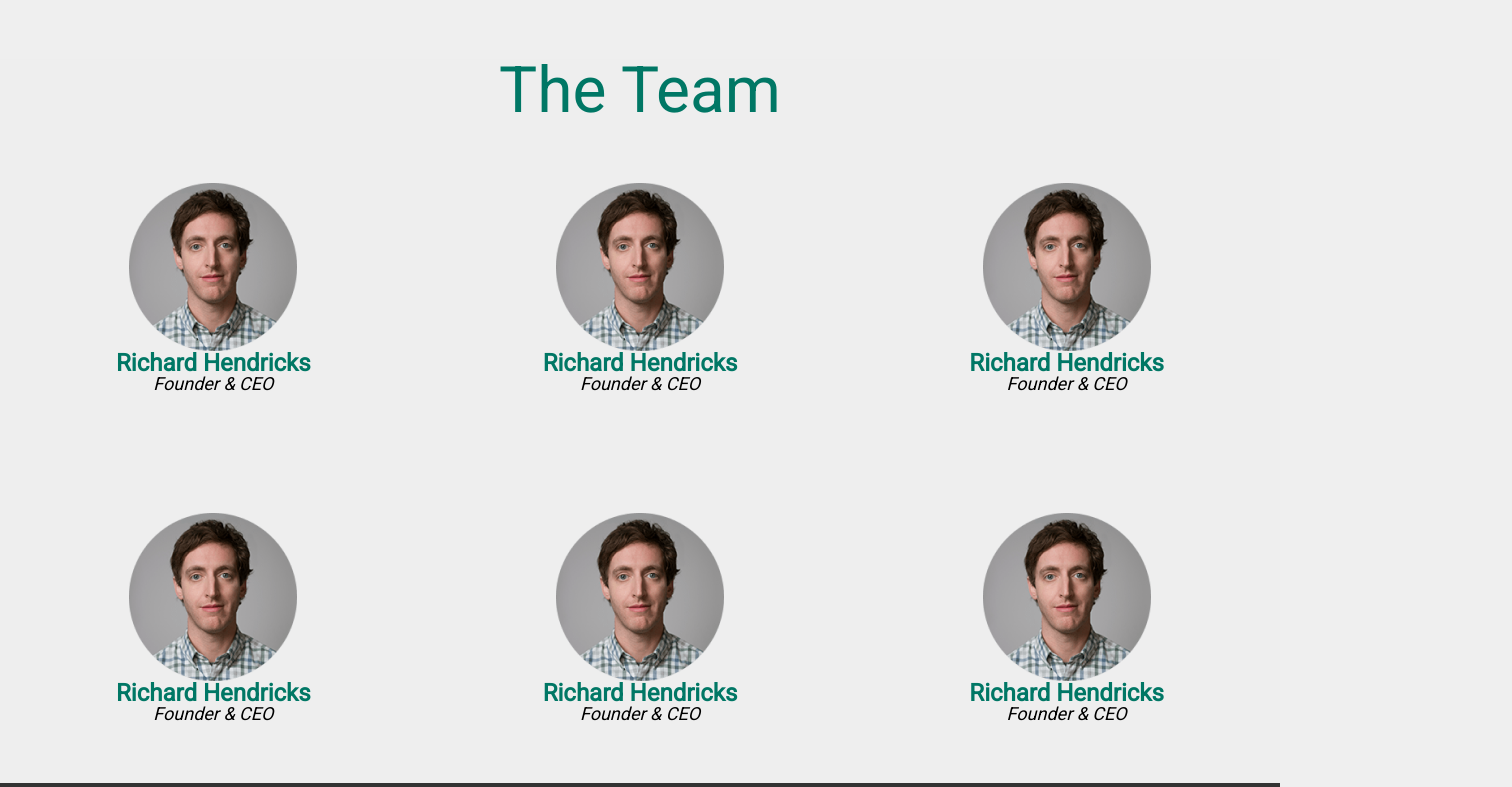
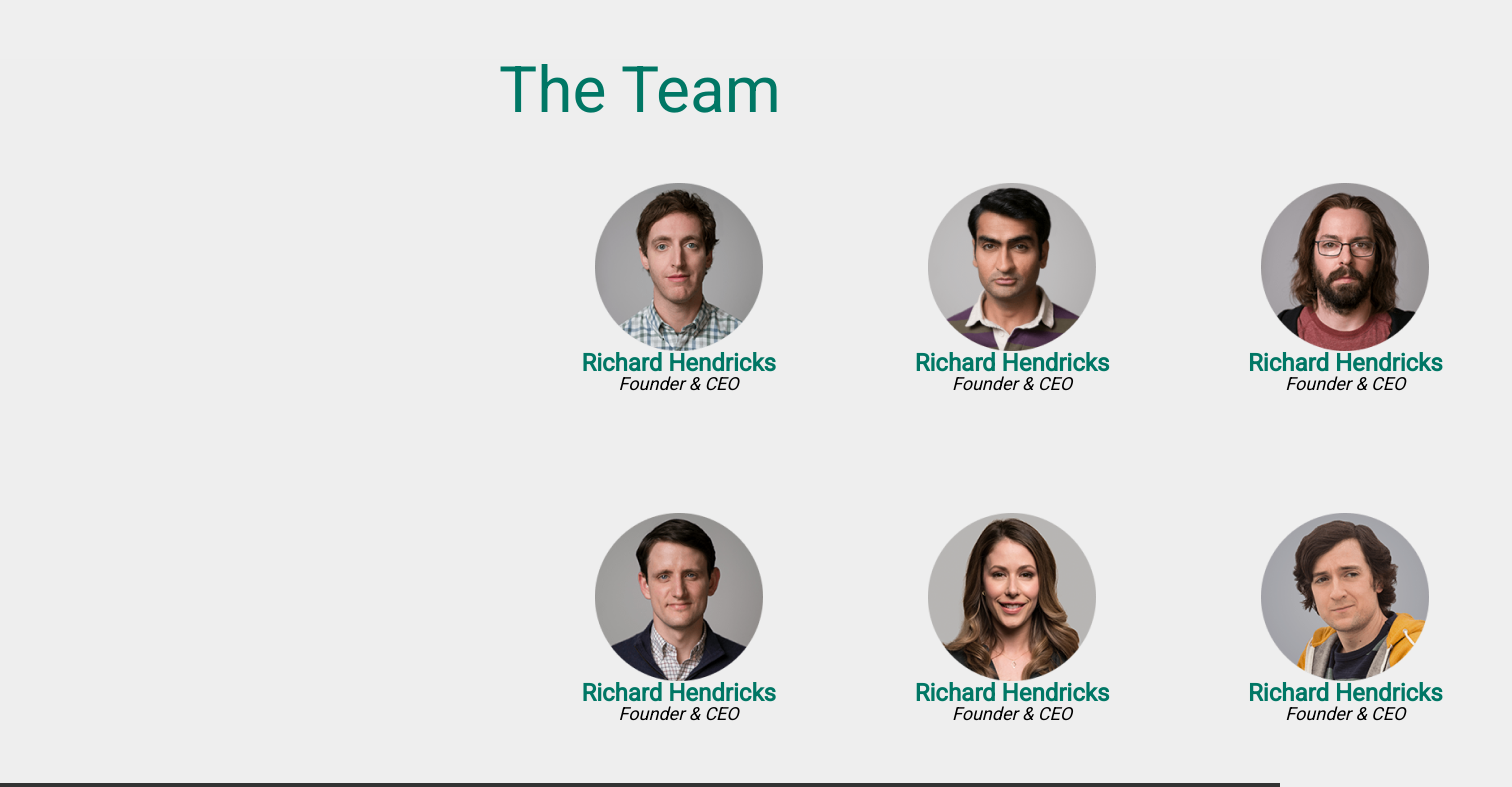
Before and after one commit to bestwebmasternet/piedpipper, a plain HTML site: page index.html in a window 1280 px wide. Shown: the part 3293-4080 px from the top of the page, 1512 px wide, since content can reach past the window. Drawn offline with Linux system fonts and the light colour scheme.

Commit message:
add foto

```diff
--- a/css/style.css
+++ b/css/style.css
@@ -262,6 +262,8 @@ br {
 	justify-content: space-around;
 	padding-right: 50px 150px;
 	text-align: center;
+	width: 1000px;
+	margin-left: 512px;
 }
 
 .team_one_card {
--- a/index.html
+++ b/index.html
@@ -109,29 +109,29 @@
                     <h5>Founder & CEO</h5>
                 </div>
                 <div class="team_one_card">
-                    <img src="/img/team/rixhard.png" alt="Richard Hendricks">
+                    <img src="/img/team/dinesh.png" alt="Richard Hendricks">
                     <h4>Richard Hendricks</h4>
                     <h5>Founder & CEO</h5>
                 </div>
                 <div class="team_one_card">
-                    <img src="/img/team/rixhard.png" alt="Richard Hendricks">
+                    <img src="/img/team/bertram.png" alt="Richard Hendricks">
                     <h4>Richard Hendricks</h4>
                     <h5>Founder & CEO</h5>
                 </div>
             </div>
             <div class="team_one">
                 <div class="team_one_card">
-                    <img src="/img/team/rixhard.png" alt="Richard Hendricks">
+                    <img src="/img/team/jared.png" alt="Richard Hendricks">
                     <h4>Richard Hendricks</h4>
                     <h5>Founder & CEO</h5>
                 </div>
                 <div class="team_one_card">
-                    <img src="/img/team/rixhard.png" alt="Richard Hendricks">
+                    <img src="/img/team/monika.png" alt="Richard Hendricks">
                     <h4>Richard Hendricks</h4>
                     <h5>Founder & CEO</h5>
                 </div>
                 <div class="team_one_card">
-                    <img src="/img/team/rixhard.png" alt="Richard Hendricks">
+                    <img src="/img/team/nelson.png" alt="Richard Hendricks">
                     <h4>Richard Hendricks</h4>
                     <h5>Founder & CEO</h5>
                 </div>
```
